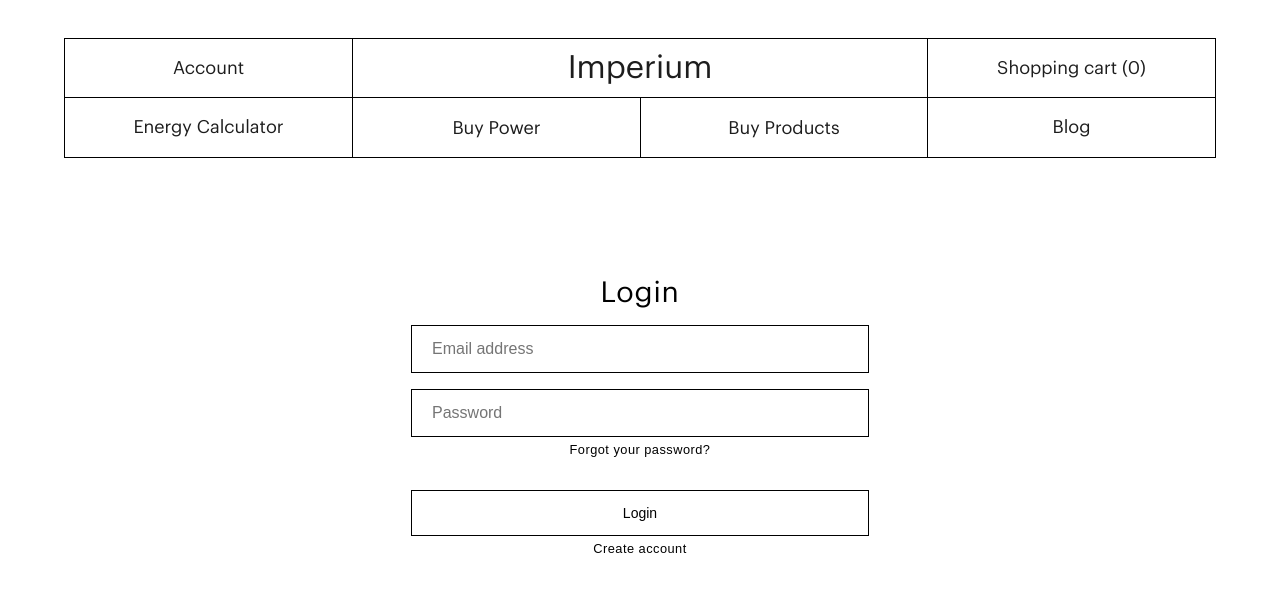
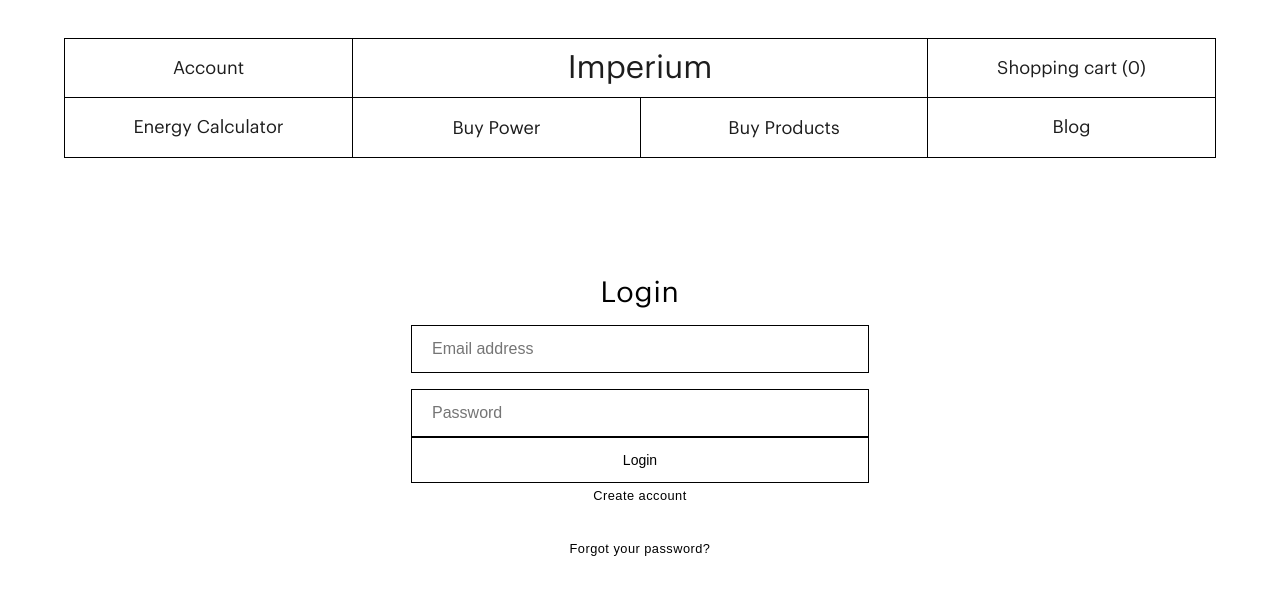
Before and after one commit to Phumbie/imperium-deprecated, a Vue app: page /login in a window 1280 px wide. Shown: the top 594 px of the page. Built offline with nearby package versions, Linux system fonts and the light colour scheme; no server answers; what vue-js-modal, vue-sweetalert2 would draw is missing.

Commit message:
fix: moved forgot password link to bottom of create account

```diff
--- a/src/components/Login.vue
+++ b/src/components/Login.vue
@@ -10,13 +10,13 @@
         required
       />
       <div class="buttons">
-        <router-link tag="button" to="/forget-password">
-          Forgot your password?
-        </router-link>
         <input type="submit" value="Login" />
         <button @click="navigateTo('/signup')">
           Create account
         </button>
+        <router-link tag="button" to="/forget-password">
+          Forgot your password?
+        </router-link>
       </div>
     </form>
   </div>
```
